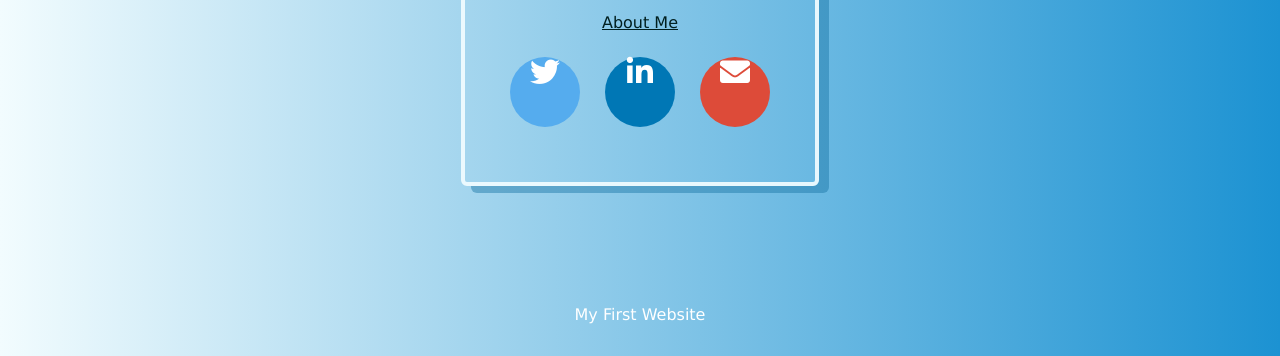
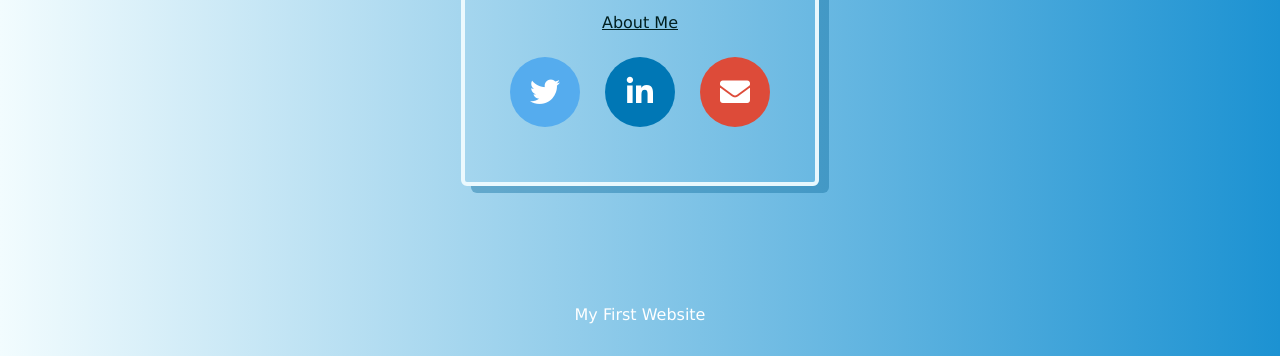
Before and after one commit to maybe-breh/First-Website-Bre, a plain HTML site: page index.html in a window 1280 px wide. Shown: the part 460-816 px from the top of the page. Drawn offline with Linux system fonts and the light colour scheme.

Commit message:
fourth commit -fixed circle centers

```diff
--- a/style.css
+++ b/style.css
@@ -41,7 +41,9 @@ color: azure;
   text-align: center;
 }
 .socials ul li{
-  display: inline-block;
+  display: inline-flex;
+  justify-content: center;
+  flex-flow: column;
   width: 70px;
   height: 70px;
   text-align: center;
@@ -51,9 +53,7 @@ color: azure;
 }
 .socials ul li a{
   text-decoration: none;
-  display: flex;
-  justify-content: center;
-  align-content: center;
+  text-align: center;
   color: #fff;
   text-align: center;
   color: #fff;
```
